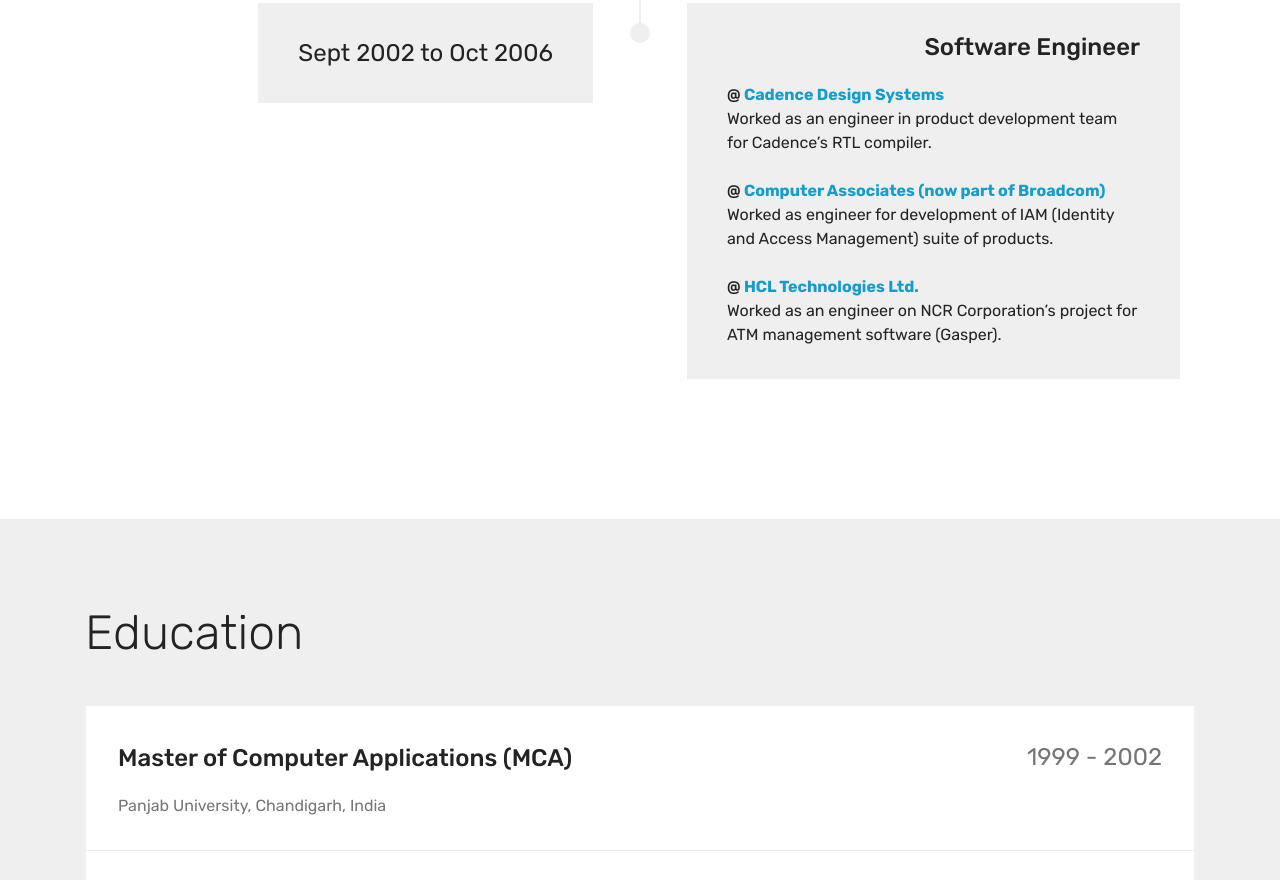
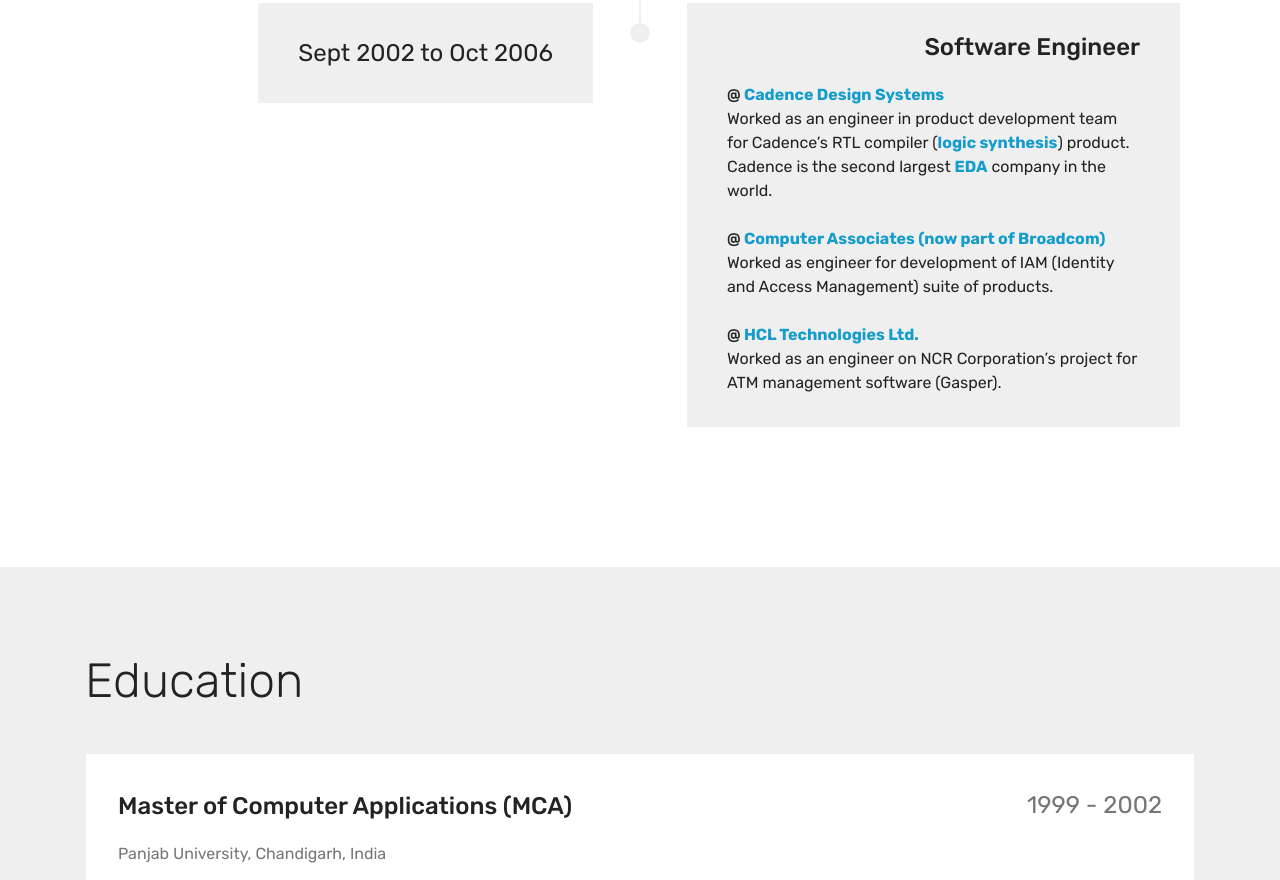
Before and after one commit to gauravdhiman/gauravdhiman.github.io, a Next.js app: page / in a window 1280 px wide. Shown: the part 5700-6580 px from the top of the page. Built offline with nearby package versions, Linux system fonts and the light colour scheme; a web font is replaced by a local one.

Commit message:
Updated details about Cadence tenure.

```diff
--- a/pages/index.js
+++ b/pages/index.js
@@ -399,7 +399,7 @@
                   <p class="mbr-timeline-text mbr-fonts-style display-7">
                   <strong>@ <a href="https://www.cadence.com/" target="_blank"><strong>Cadence Design Systems</strong></a></strong>
                     <br />
-Worked as an engineer in product development team for Cadence’s RTL compiler.<br />
+Worked as an engineer in product development team for Cadence’s RTL compiler (<a href="https://en.wikipedia.org/wiki/Logic_synthesis" target="_blank"><strong>logic synthesis</strong></a>) product. Cadence is the second largest <a href="https://en.wikipedia.org/wiki/Electronic_design_automation" target="_blank"><strong>EDA</strong></a> company in the world.<br />
                     <br />
                     <strong>@ <a href="https://www.ca.com/" target="_blank"><strong>Computer Associates (now part of Broadcom)</strong></a></strong>
                     <br />
```
